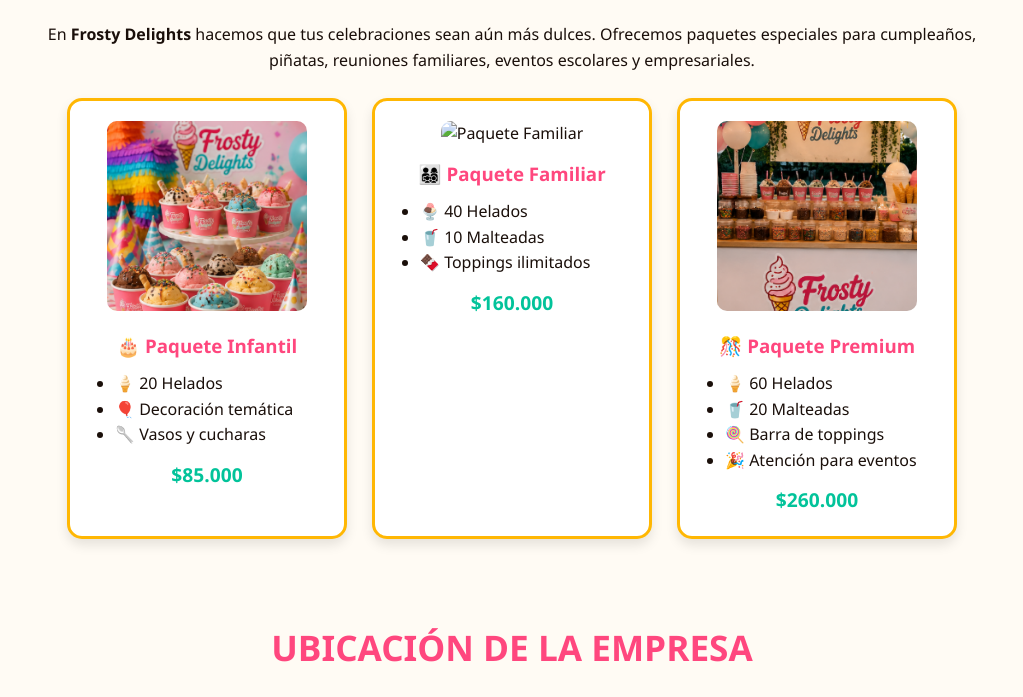
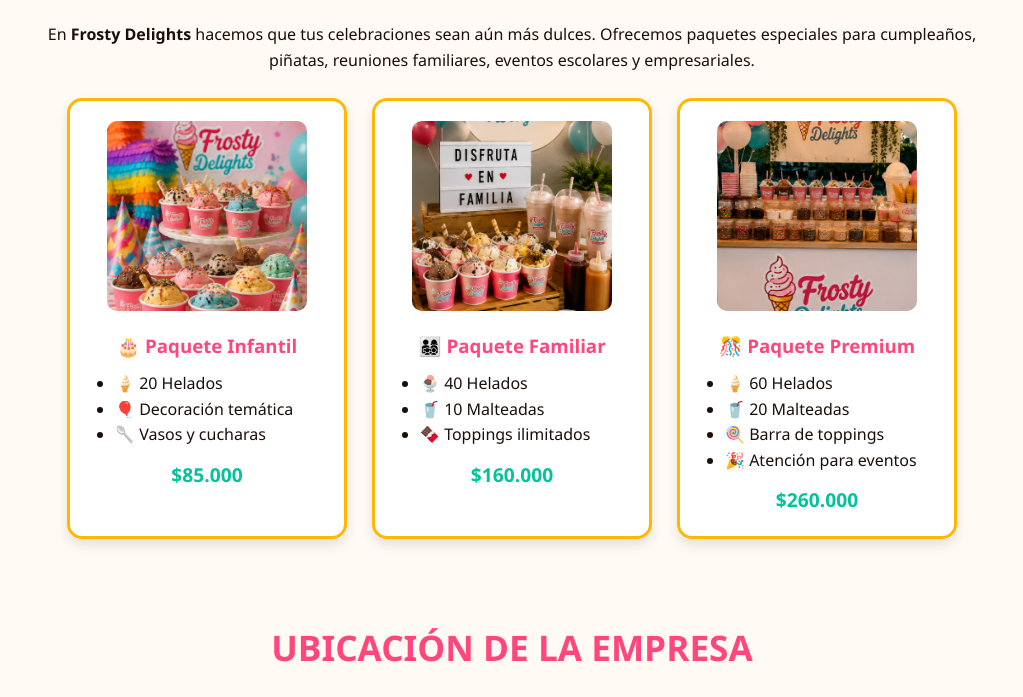
Before and after one commit to jhonquimesa-create/Frosty-Delights, a plain HTML site: page frontend/assets/Index.HTML in a window 1280 px wide. Shown: the part 4842-5539 px from the top of the page, without its empty margins (128-1151 px from the left). Drawn offline with Linux system fonts and the light colour scheme.

Commit message:
Frosty-Delights

```diff
--- a/frontend/assets/Index.HTML
+++ b/frontend/assets/Index.HTML
@@ -716,7 +716,7 @@
                     <span>$85.000</span>
                 </div>
                 <div class="fiesta-card">
-                    <img src="frontend/images/Fiesta.2.png" alt="Paquete Familiar">
+                    <img src="/frontend/images/Fiesta.2.png" alt="Paquete Familiar">
                     <h3>👨‍👩‍👧‍👦 Paquete Familiar</h3>
                     <ul>
                         <li>🍨 40 Helados</li>
```
